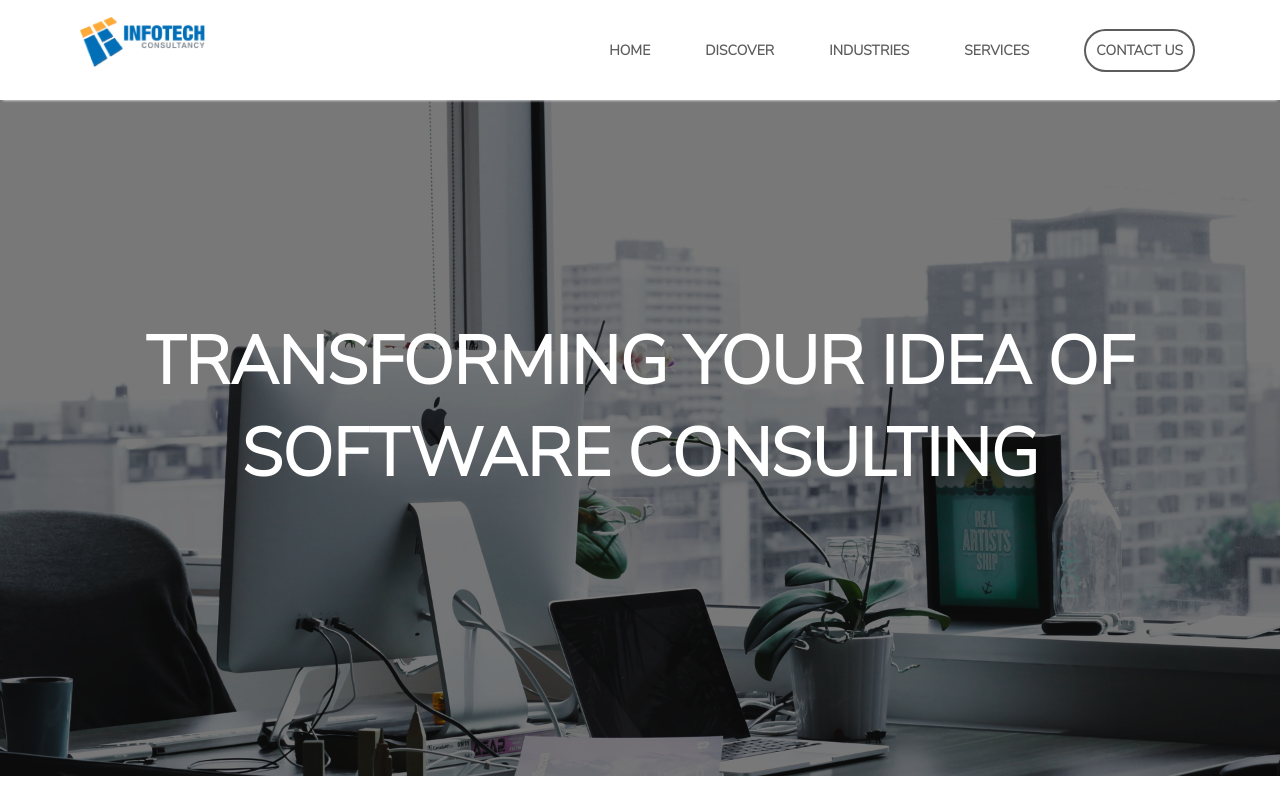
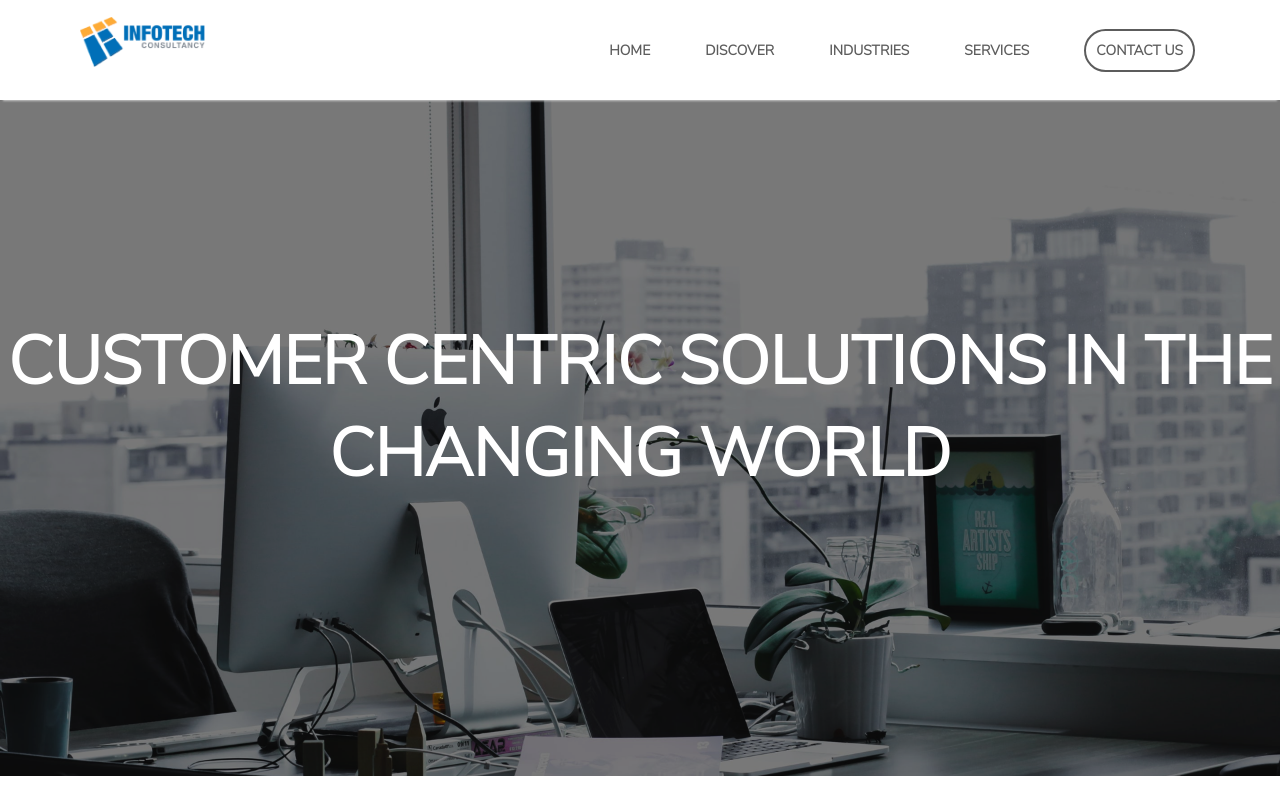
Before and after one commit to sharathvignesh/inf-tch, a React (Create React App) app: page / in a window 1280 px wide. Shown: the top 800 px of the page. Built offline with nearby package versions, Linux system fonts and the light colour scheme.

Commit message:
Changed Hero banner text

```diff
--- a/src/components/Landing/Banner.js
+++ b/src/components/Landing/Banner.js
@@ -5,7 +5,7 @@ class Banner extends Component {
   render () {
     return (
         <div className='hero'>
-            <h1>TRANSFORMING YOUR IDEA OF SOFTWARE CONSULTING</h1>
+            <h1>CUSTOMER CENTRIC SOLUTIONS IN THE CHANGING WORLD</h1>
         </div>
     )
   }
```
